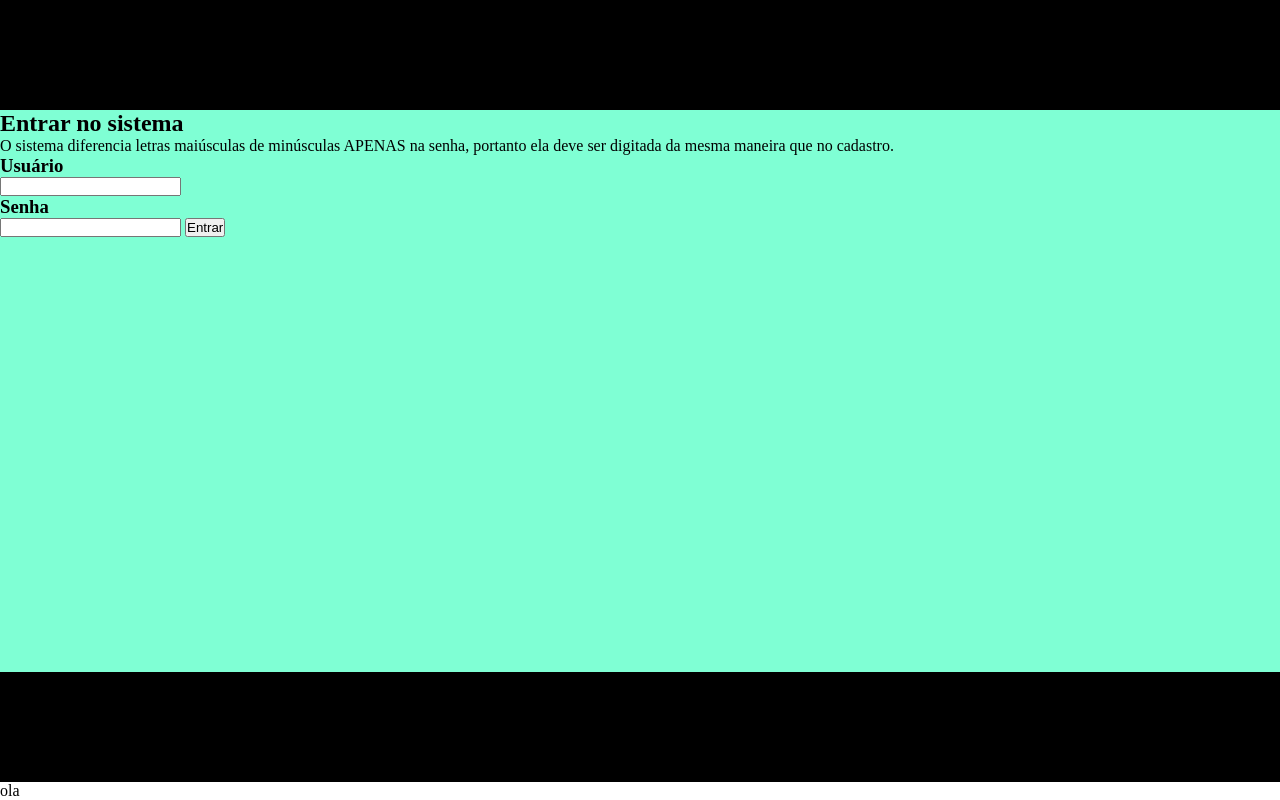
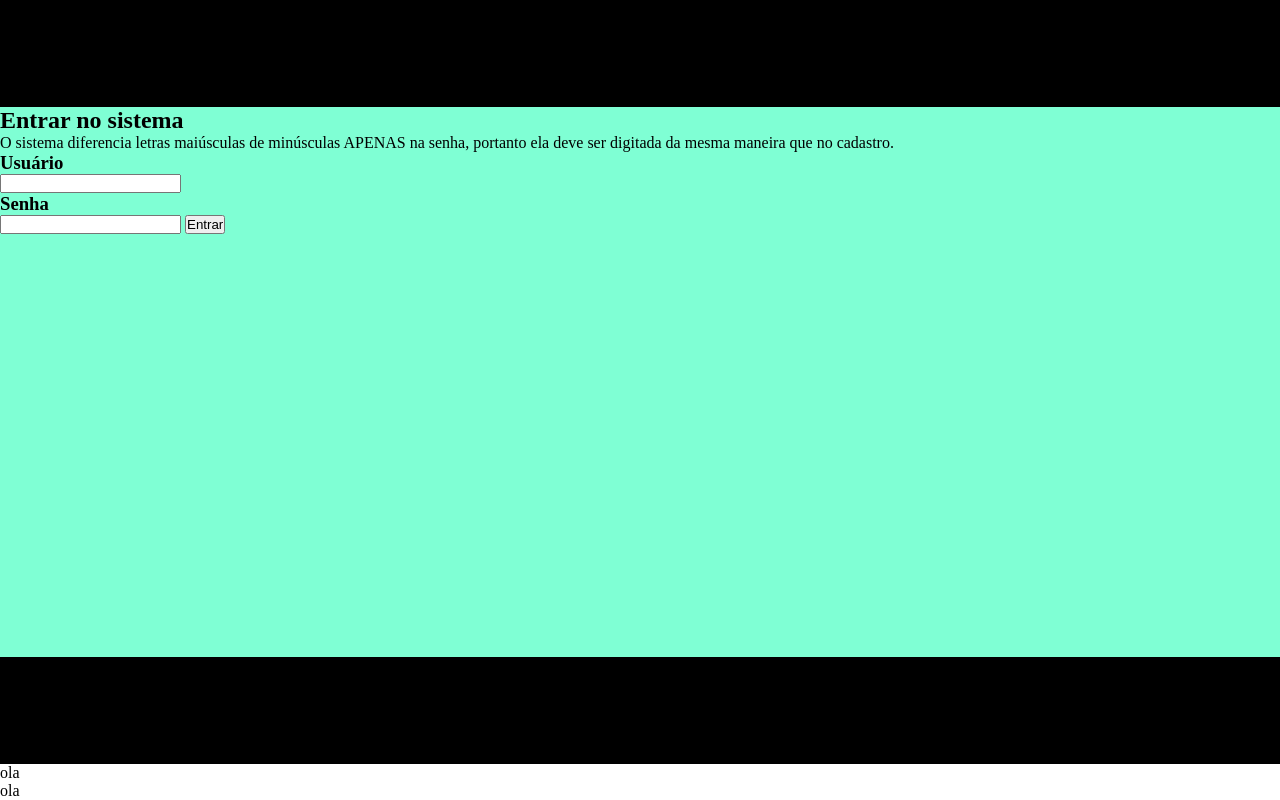
Before and after one commit to sabriwnaa/GAtA, a PHP site: page / in a window 1280 px wide. Run offline with PHP 8.4, Linux system fonts and the light colour scheme.

Commit message:
Update index.php

```diff
--- a/index.php
+++ b/index.php
@@ -33,6 +33,7 @@
 
    <?php include 'estaticos/footer.php'?>
    <p>ola</p>
+   <p>ola</p>
 
 
 
```
